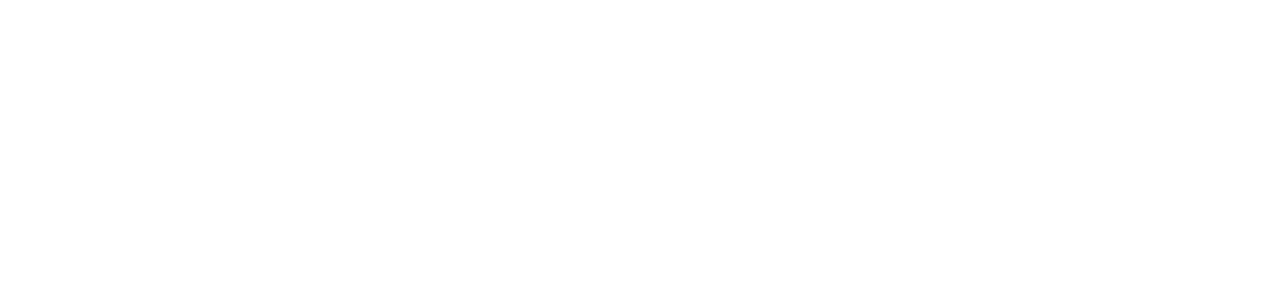
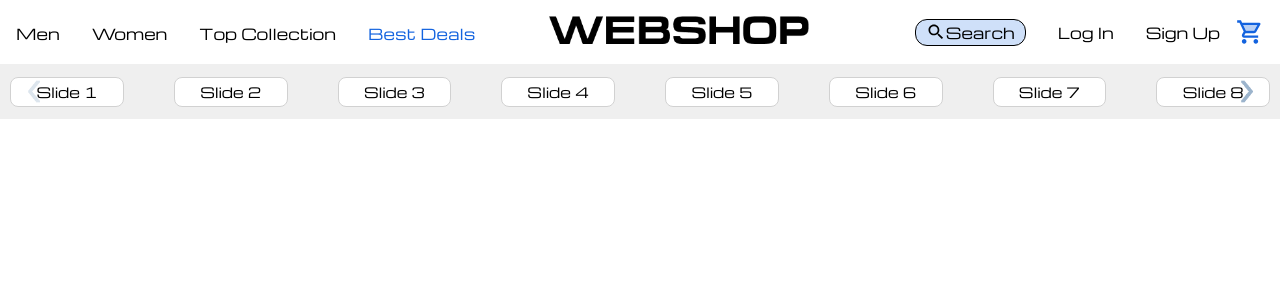
Before and after one commit to rj-robinjoseph/Webshop, a React (Create React App) app: page /products in a window 1280 px wide. Before the commit this address had no page. Shown: the top 300 px of the page. Built offline with nearby package versions, Linux system fonts and the light colour scheme.

Commit message:
Updated.

```diff
--- /dev/null
+++ b/src/components/CategoryContainer.jsx
@@ -0,0 +1,57 @@
+import React from "react";
+import "../styles/CategoryContainer.scss";
+import { Swiper, SwiperSlide } from "swiper/react";
+
+// Import Swiper styles
+import "swiper/css";
+import "swiper/css/navigation";
+import { Navigation } from "swiper";
+
+function CategoryContainer() {
+  return (
+    <div className="categories">
+      <Swiper
+        className="category-slider"
+        slidesPerView={10}
+        spaceBetween={5}
+        breakpoints={{
+          640: {
+            slidesPerView: 5,
+            spaceBetween: 20,
+          },
+          768: {
+            slidesPerView: 7,
+            spaceBetween: 20,
+          },
+          1024: {
+            slidesPerView: 8,
+            spaceBetween: 50,
+          },
+        }}
+        navigation={true}
+        modules={[Navigation]}
+      >
+        <SwiperSlide>Slide 1</SwiperSlide>
+        <SwiperSlide>Slide 2</SwiperSlide>
+        <SwiperSlide>Slide 3</SwiperSlide>
+        <SwiperSlide>Slide 4</SwiperSlide>
+        <SwiperSlide>Slide 5</SwiperSlide>
+        <SwiperSlide>Slide 6</SwiperSlide>
+        <SwiperSlide>Slide 7</SwiperSlide>
+        <SwiperSlide>Slide 8</SwiperSlide>
+        <SwiperSlide>Slide 9</SwiperSlide>
+        <SwiperSlide>Slide 1</SwiperSlide>
+        <SwiperSlide>Slide 2</SwiperSlide>
+        <SwiperSlide>Slide 3</SwiperSlide>
+        <SwiperSlide>Slide 4</SwiperSlide>
+        <SwiperSlide>Slide 5</SwiperSlide>
+        <SwiperSlide>Slide 6</SwiperSlide>
+        <SwiperSlide>Slide 7</SwiperSlide>
+        <SwiperSlide>Slide 8</SwiperSlide>
+        <SwiperSlide>Slide 9</SwiperSlide>
+      </Swiper>
+    </div>
+  );
+}
+
+export default CategoryContainer;
--- a/src/index.js
+++ b/src/index.js
@@ -7,6 +7,7 @@
 import Signup from "./pages/Signup";
 import reportWebVitals from "./reportWebVitals";
 import "swiper/css/bundle";
+import Products from "./pages/Products";
 
 const root = ReactDOM.createRoot(document.getElementById("root"));
 root.render(
@@ -15,6 +16,7 @@
       <Route path="/" element={<App />} />
       <Route path="/login" element={<Login />} />
       <Route path="/signup" element={<Signup />} />
+      <Route path="/products" element={<Products />} />
     </Routes>
   </Router>
 );
--- a/src/pages/Products.jsx
+++ b/src/pages/Products.jsx
@@ -1,7 +1,14 @@
 import React from "react";
+import CategoryContainer from "../components/CategoryContainer";
+import Header from "../components/Header";
 
 function Products() {
-  return <div>Products</div>;
+  return (
+    <div>
+      <Header />
+      <CategoryContainer />
+    </div>
+  );
 }
 
 export default Products;
--- /dev/null
+++ b/src/styles/CategoryContainer.scss
@@ -0,0 +1,68 @@
+@import "./colors";
+@import "./mixins";
+@import "./fonts";
+
+.categories {
+  width: 100vw;
+  height: 55px;
+  background-color: #efefef;
+  display: flex;
+  align-items: center;
+  justify-content: center;
+
+  .swiper {
+    width: 100%;
+    height: 30px;
+    margin: 0 10px;
+
+    .swiper-button-prev {
+      background-image: url(../assets/left-black.png);
+      background-repeat: no-repeat;
+      background-size: 100% auto;
+      background-position: center;
+    }
+
+    .swiper-button-prev::after {
+      display: none;
+    }
+
+    .swiper-button-next {
+      background-image: url(../assets/right-black.png);
+      background-repeat: no-repeat;
+      background-size: 100% auto;
+      background-position: center;
+    }
+
+    .swiper-button-next::after {
+      display: none;
+    }
+
+    .swiper-slide {
+      text-align: center;
+      font-size: 14px;
+      background: $main-color;
+      border: 1px solid #d1d1d1;
+      /* Center slide text vertically */
+      display: -webkit-box;
+      display: -ms-flexbox;
+      display: -webkit-flex;
+      display: flex;
+      -webkit-box-pack: center;
+      -ms-flex-pack: center;
+      -webkit-justify-content: center;
+      justify-content: center;
+      -webkit-box-align: center;
+      -ms-flex-align: center;
+      -webkit-align-items: center;
+      align-items: center;
+      border-radius: 8px;
+
+      .swiper-slide img {
+        display: block;
+        width: 100%;
+        height: 100%;
+        object-fit: cover;
+      }
+    }
+  }
+}
```
Also changed, not shown: src/assets/left-black.png (added), src/assets/right-black.png (added).
